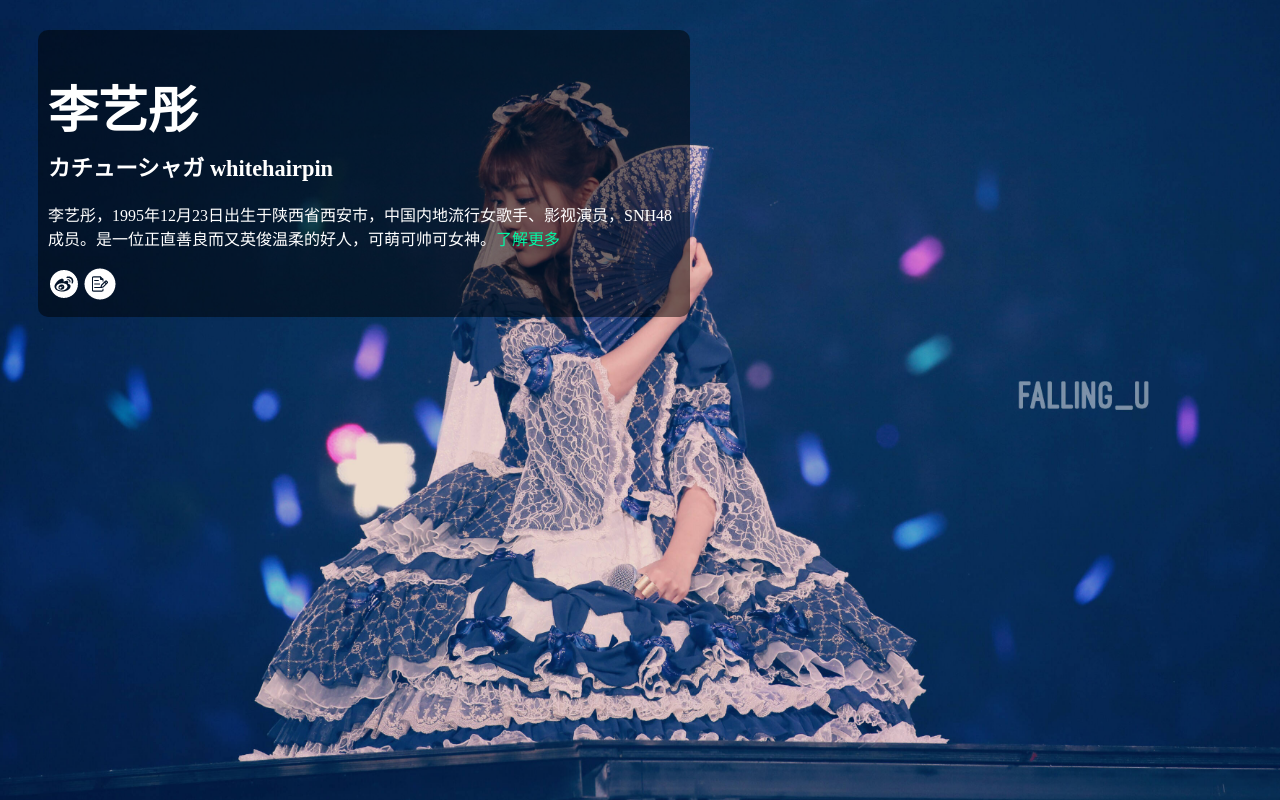
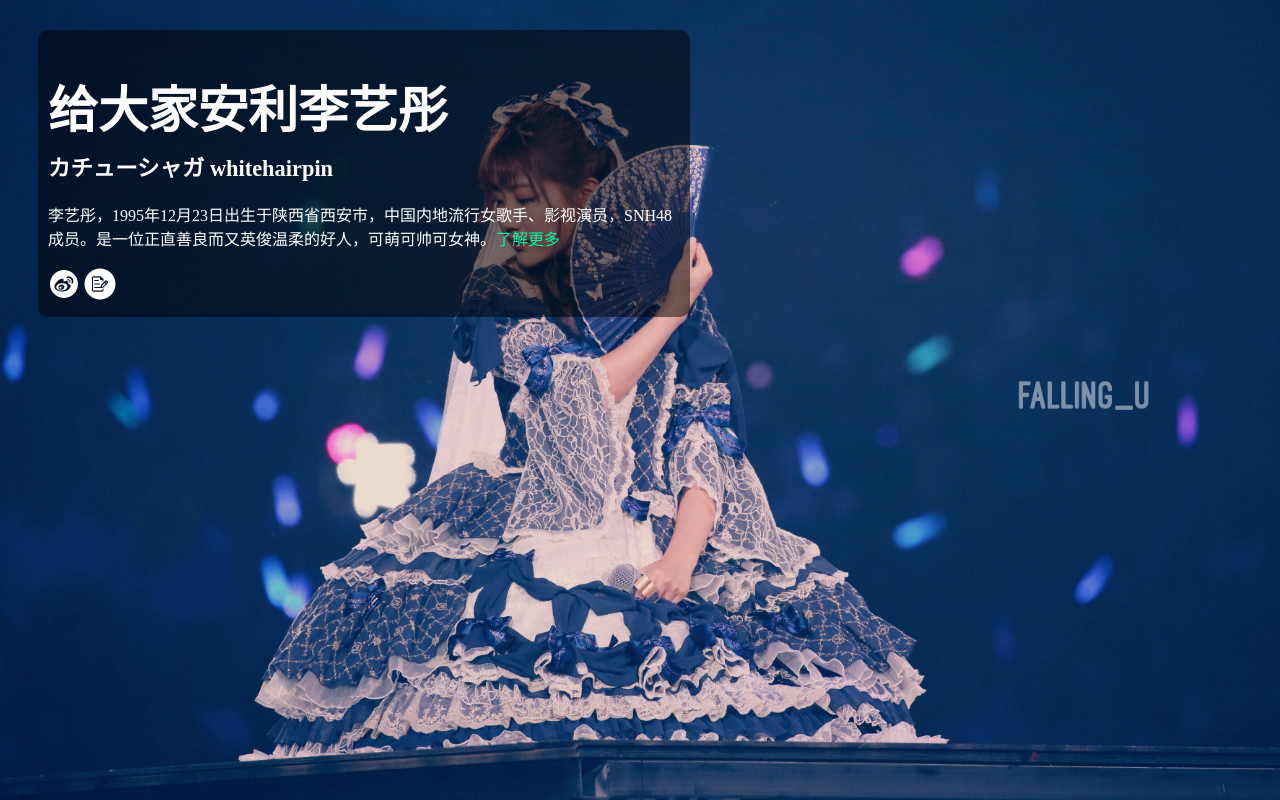
Before and after one commit to irishwang89/lyt, a plain HTML site: page index.html in a window 1280 px wide. Drawn offline with Linux system fonts and the light colour scheme.

Commit message:
initial commit
最终版本

```diff
--- a/index.html
+++ b/index.html
@@ -10,7 +10,7 @@
 	<body>
 		<div class="container">
 			<!-- 替换为你的名字 -->
-			<h1>李艺彤</h1>
+			<h1>给大家安利李艺彤</h1>
 			<!-- 替换为你的一句话简介 -->
 			<h2>カチューシャガ whitehairpin</h2>
 
```
